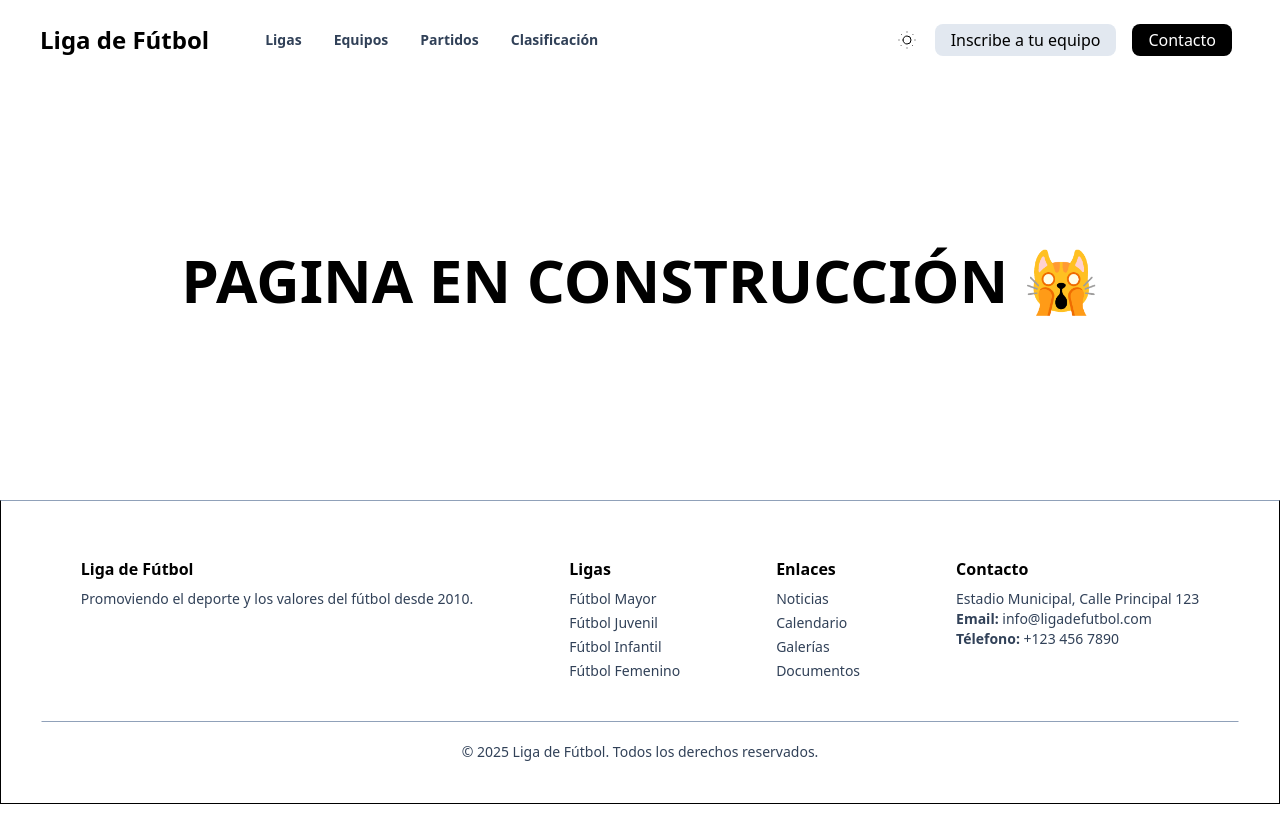
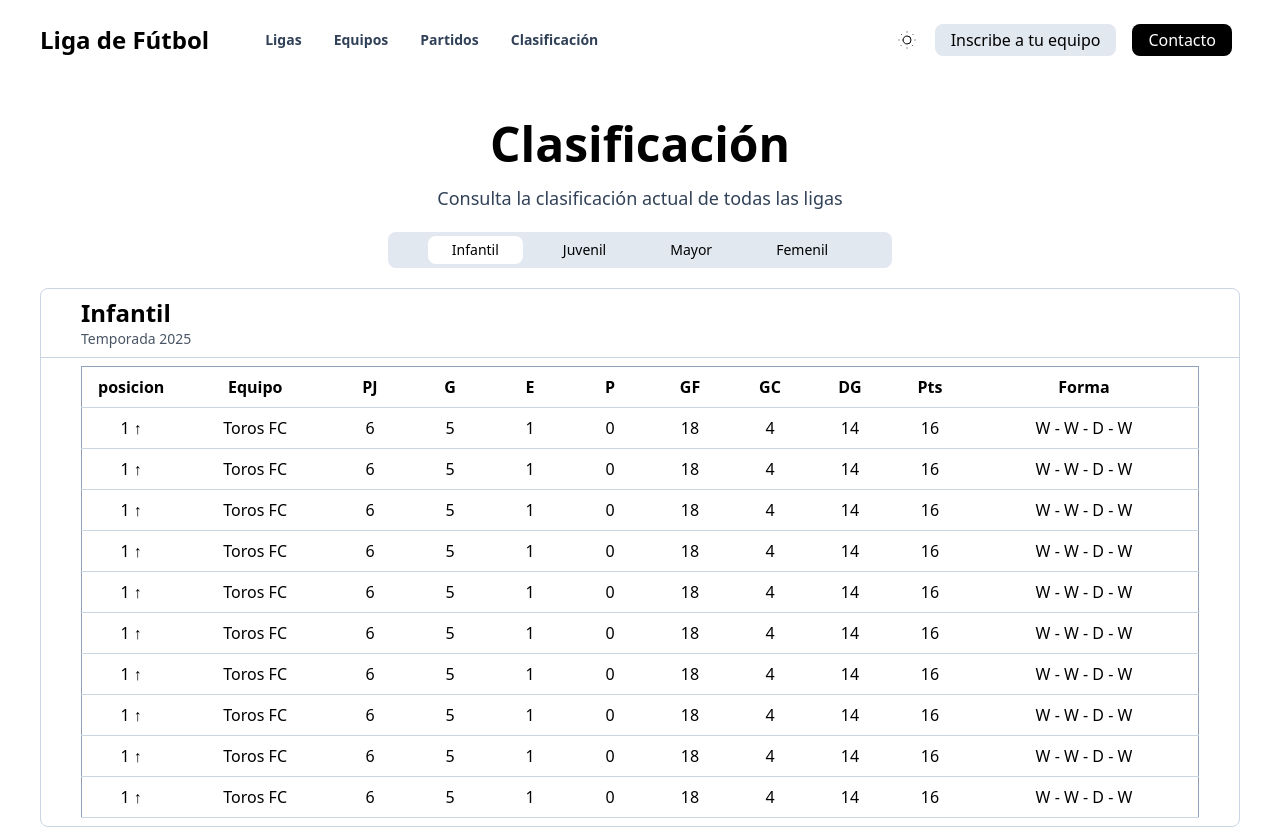
Before and after one commit to GrandMostach0/plataformaLigaFutbol, a React (Vite) app: page /clasificacion in a window 1280 px wide. Shown: the top 829 px of the page. Before the commit the page ends 804 px from the top, so only its background shows below. Built offline with nearby package versions, Linux system fonts and the light colour scheme.

Commit message:
pagina para ver la tabla de posiciones de cada liga 50% listo

```diff
--- a/src/App.jsx
+++ b/src/App.jsx
@@ -7,8 +7,7 @@ import Equipos from './pages/Equipos/Equipos'
 import EquipoInformacion from './pages/Equipos/componentsEquipos/EquipoInformacion'
 import Partidos from './pages/Partidos/Partidos'
 import PartidoDetalles from './pages/Partidos/PartidoDetalles'
-
-import Clasificacion from './pages/Clasificacion'
+import Clasificacion from './pages/Clasificacion/Clasificacion'
 import Inscripcion from './pages/Inscripcion/Inscripcion'
 import Error404 from './components/Error404'
 
--- /dev/null
+++ b/src/components/TablaPosicionEquipos.jsx
@@ -0,0 +1,156 @@
+
+function TablaPosicionEquipos() {
+    return(
+        <table className="w-[100%] border border-slate-400 text-center">
+            <thead>
+                <tr className="border-b border-b-slate-300">
+                    <th className="px-4 py-2 w-[80px]">posicion</th>
+                    <th >Equipo</th>
+                    <th className="w-[80px]" title="Partido Jugados">PJ</th>
+                    <th className="w-[80px]" title="Ganados">G</th>
+                    <th className="w-[80px]" title="Empatados">E</th>
+                    <th className="w-[80px]" title="Perdidos">P</th>
+                    <th className="w-[80px]" title="Goles a Favor">GF</th>
+                    <th className="w-[80px]" title="Goles en Contra">GC</th>
+                    <th className="w-[80px]" title="Diferencia de Goles">DG</th>
+                    <th className="w-[80px]" title="Puntos">Pts</th>
+                    <th>Forma</th>
+                </tr>
+            </thead>
+            <tbody>
+                <tr className="border-b border-b-slate-300">
+                    <td className="px-4 py-2">1 &uarr;</td>
+                    <td>Toros FC</td>
+                    <td>6</td>
+                    <td>5</td>
+                    <td>1</td>
+                    <td>0</td>
+                    <td>18</td>
+                    <td>4</td>
+                    <td>14</td>
+                    <td>16</td>
+                    <td>W - W - D - W </td>
+                </tr>
+                <tr className="border-b border-b-slate-300">
+                    <td className="px-4 py-2">1 &uarr;</td>
+                    <td>Toros FC</td>
+                    <td>6</td>
+                    <td>5</td>
+                    <td>1</td>
+                    <td>0</td>
+                    <td>18</td>
+                    <td>4</td>
+                    <td>14</td>
+                    <td>16</td>
+                    <td>W - W - D - W </td>
+                </tr>
+                <tr className="border-b border-b-slate-300">
+                    <td className="px-4 py-2">1 &uarr;</td>
+                    <td>Toros FC</td>
+                    <td>6</td>
+                    <td>5</td>
+                    <td>1</td>
+                    <td>0</td>
+                    <td>18</td>
+                    <td>4</td>
+                    <td>14</td>
+                    <td>16</td>
+                    <td>W - W - D - W </td>
+                </tr>
+                <tr className="border-b border-b-slate-300">
+                    <td className="px-4 py-2">1 &uarr;</td>
+                    <td>Toros FC</td>
+                    <td>6</td>
+                    <td>5</td>
+                    <td>1</td>
+                    <td>0</td>
+                    <td>18</td>
+                    <td>4</td>
+                    <td>14</td>
+                    <td>16</td>
+                    <td>W - W - D - W </td>
+                </tr>
+                <tr className="border-b border-b-slate-300">
+                    <td className="px-4 py-2">1 &uarr;</td>
+                    <td>Toros FC</td>
+                    <td>6</td>
+                    <td>5</td>
+                    <td>1</td>
+                    <td>0</td>
+                    <td>18</td>
+                    <td>4</td>
+                    <td>14</td>
+                    <td>16</td>
+                    <td>W - W - D - W </td>
+                </tr>
+                <tr className="border-b border-b-slate-300">
+                    <td className="px-4 py-2">1 &uarr;</td>
+                    <td>Toros FC</td>
+                    <td>6</td>
+                    <td>5</td>
+                    <td>1</td>
+                    <td>0</td>
+                    <td>18</td>
+                    <td>4</td>
+                    <td>14</td>
+                    <td>16</td>
+                    <td>W - W - D - W </td>
+                </tr>
+                <tr className="border-b border-b-slate-300">
+                    <td className="px-4 py-2">1 &uarr;</td>
+                    <td>Toros FC</td>
+                    <td>6</td>
+                    <td>5</td>
+                    <td>1</td>
+                    <td>0</td>
+                    <td>18</td>
+                    <td>4</td>
+                    <td>14</td>
+                    <td>16</td>
+                    <td>W - W - D - W </td>
+                </tr>
+                <tr className="border-b border-b-slate-300">
+                    <td className="px-4 py-2">1 &uarr;</td>
+                    <td>Toros FC</td>
+                    <td>6</td>
+                    <td>5</td>
+                    <td>1</td>
+                    <td>0</td>
+                    <td>18</td>
+                    <td>4</td>
+                    <td>14</td>
+                    <td>16</td>
+                    <td>W - W - D - W </td>
+                </tr>
+                <tr className="border-b border-b-slate-300">
+                    <td className="px-4 py-2">1 &uarr;</td>
+                    <td>Toros FC</td>
+                    <td>6</td>
+                    <td>5</td>
+                    <td>1</td>
+                    <td>0</td>
+                    <td>18</td>
+                    <td>4</td>
+                    <td>14</td>
+                    <td>16</td>
+                    <td>W - W - D - W </td>
+                </tr>
+                <tr className="border-b border-b-slate-300">
+                    <td className="px-4 py-2">1 &uarr;</td>
+                    <td>Toros FC</td>
+                    <td>6</td>
+                    <td>5</td>
+                    <td>1</td>
+                    <td>0</td>
+                    <td>18</td>
+                    <td>4</td>
+                    <td>14</td>
+                    <td>16</td>
+                    <td>W - W - D - W </td>
+                </tr>
+            </tbody>
+        </table>
+    )
+}
+
+export default TablaPosicionEquipos;
--- a/src/pages/Clasificacion.jsx
+++ /dev/null
@@ -1,10 +0,0 @@
-
-const Clasificacion = () => {
-    return(
-        <div className=" h-[50vh] flex items-center justify-center">
-            <h1 className="font-bold text-center text-6xl">PAGINA EN CONSTRUCCIÓN 🙀</h1>
-        </div>
-    )
-}
-
-export default Clasificacion;
--- /dev/null
+++ b/src/pages/Clasificacion/Clasificacion.jsx
@@ -0,0 +1,43 @@
+import { useState } from "react";
+import TablaPosicionEquipos from "../../components/TablaPosicionEquipos";
+
+function Clasificacion() {
+    const [ligaSeleccionado, setLigaSeleccionado] = useState(0);
+    const listaLigas = ['Infantil', 'Juvenil', 'Mayor', 'Femenil'];
+
+    return(
+        <>
+        <div className="text-center my-5 py-5">
+            <h1 className="title">Clasificación</h1>
+            <p className="text-lg text-slate-700">Consulta la clasificación actual de todas las ligas</p>
+
+            <div className="rounded-lg inline-block py-1 px-8 text-sm mt-5 bg-slate-200">
+                {listaLigas.map((liga, index) => (
+                    <p
+                     className={`inline-block px-6 mx-2 border-none py-1 rounded-lg cursor-pointer
+                     ${ index === ligaSeleccionado ? 'bg-white' : ''}`}
+                     key={index}
+                     onClick={() => setLigaSeleccionado(index)}
+                     >
+                        {liga}
+                    </p>
+                ))}
+            </div>
+
+            <div className="border border-slate-300 rounded-lg text-left w-[1200px] mx-auto my-5">
+                <div className="border-b border-b-slate-300 px-10 py-2">
+                    <h1 className="font-bold text-2xl">{listaLigas[ligaSeleccionado]}</h1>
+                    <p className="text-gray-600 text-sm">Temporada 2025</p>
+                </div>
+
+                <div className="px-10 py-2">
+                    <TablaPosicionEquipos />
+                </div>
+            </div>
+
+        </div>
+        </>
+    )
+}
+
+export default Clasificacion;
--- a/src/pages/Partidos/PartidoDetalles.jsx
+++ b/src/pages/Partidos/PartidoDetalles.jsx
@@ -4,7 +4,7 @@ function PartidoDetalles(){
         <>
         <div className="flex items-center">
             <Link className="px-3 mx-2" to="/partidos">&larr; Volver a partidos</Link>
-            <p className="border border-gray-300 text-sm px-3 rounded-lg mx-1">Jornada 9</p>
+            <p className="border border-gray-300 rounded-lg text-sm px-3 mx-1">Jornada 9</p>
             <p className="bg-green-200 text-green-900 font-semibold text-sm px-3 rounded-lg mx-1 cursor-default">En Curso</p>
             <p className="bg-blue-200 text-blue-900 font-semibold text-sm px-3 rounded-lg mx-1 cursor-default">Programado</p>
             <p className="bg-yellow-200 text-yellow-900 font-semibold text-sm px-3 rounded-lg mx-1 cursor-default">Pendiente</p>
@@ -12,7 +12,7 @@ function PartidoDetalles(){
         </div>
 
 
-        <section className="border text-center py-5 px-10 my-5 rounded-lg border-slate-300">
+        <section className="border rounded-lg border-slate-300 text-center py-5 px-10 my-5 ">
             <h1 className="font-bold text-4xl mb-2">Toros FC vs Escorpiones FC</h1>
             <p className="text-lg text-gray-600 font-semibold">Liga Sub 15</p>
 
@@ -45,7 +45,7 @@ function PartidoDetalles(){
             </div>
         </section>
 
-        <div className="w-[50%] m-auto">
+        <div className="w-[50%] m-auto hidden">
             <h2 className="font-bold text-2xl text-center">Informacion del Partido</h2>
             <br />
             <div className="grid grid-cols-2">
```
